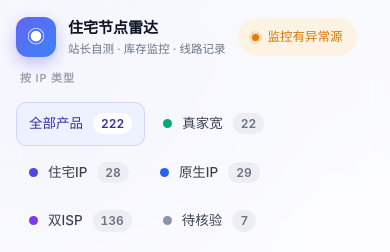
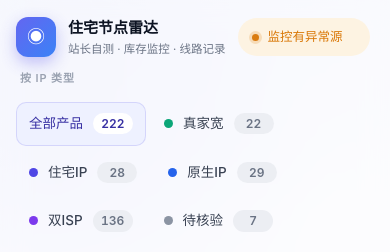
Before and after one commit to majiayu000/resnode-radar, a website with bundled scripts: page index.html in a window 390 px wide. Shown: the top 252 px of the page. Built offline with nearby package versions, Linux system fonts and the light colour scheme.

```diff
--- a/styles.css
+++ b/styles.css
@@ -251,6 +251,8 @@
 }
 
 .status-pill {
+  min-width: 132px;
+  flex-shrink: 0;
   margin: 0;
   padding: 9px 14px;
   border-radius: var(--pill);
@@ -354,7 +356,7 @@
 }
 
 .cat b {
-  min-width: 24px;
+  min-width: 40px;
   padding: 1px 8px;
   border-radius: var(--pill);
   background: var(--line);
```
